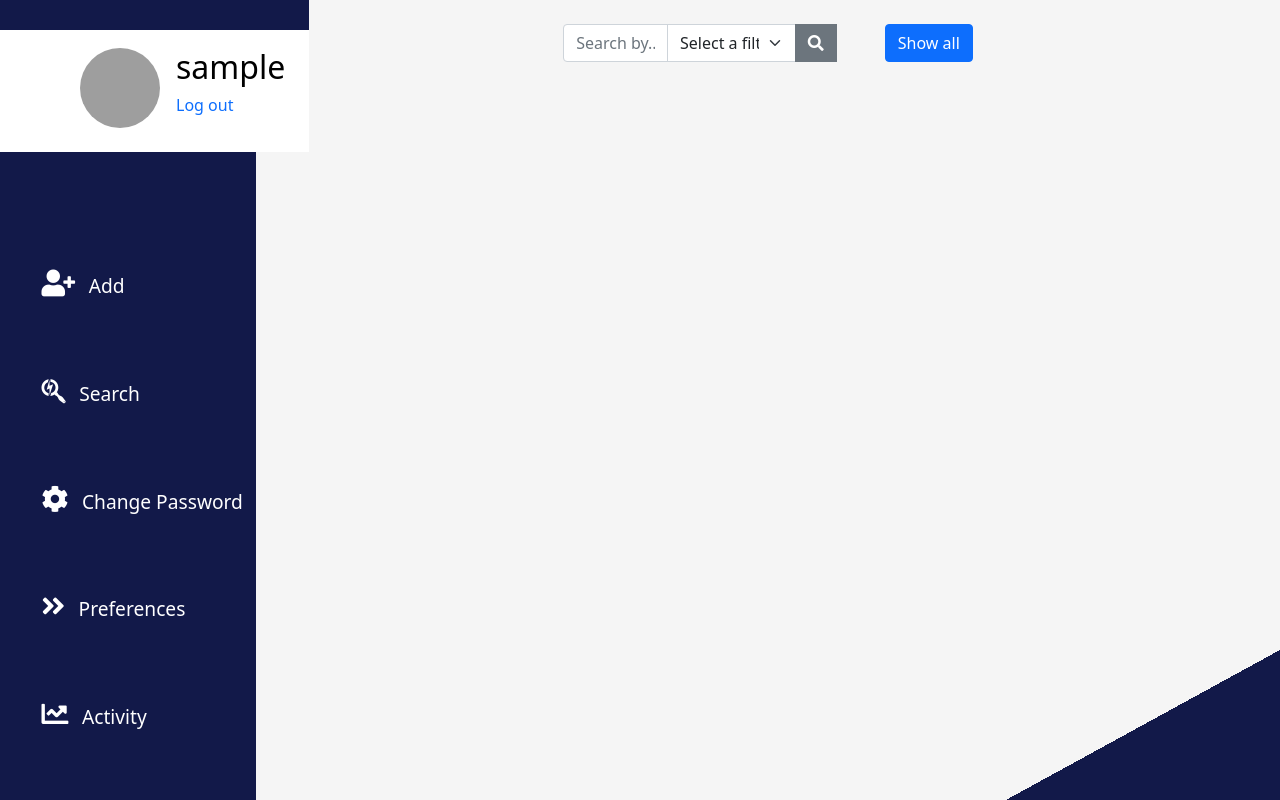
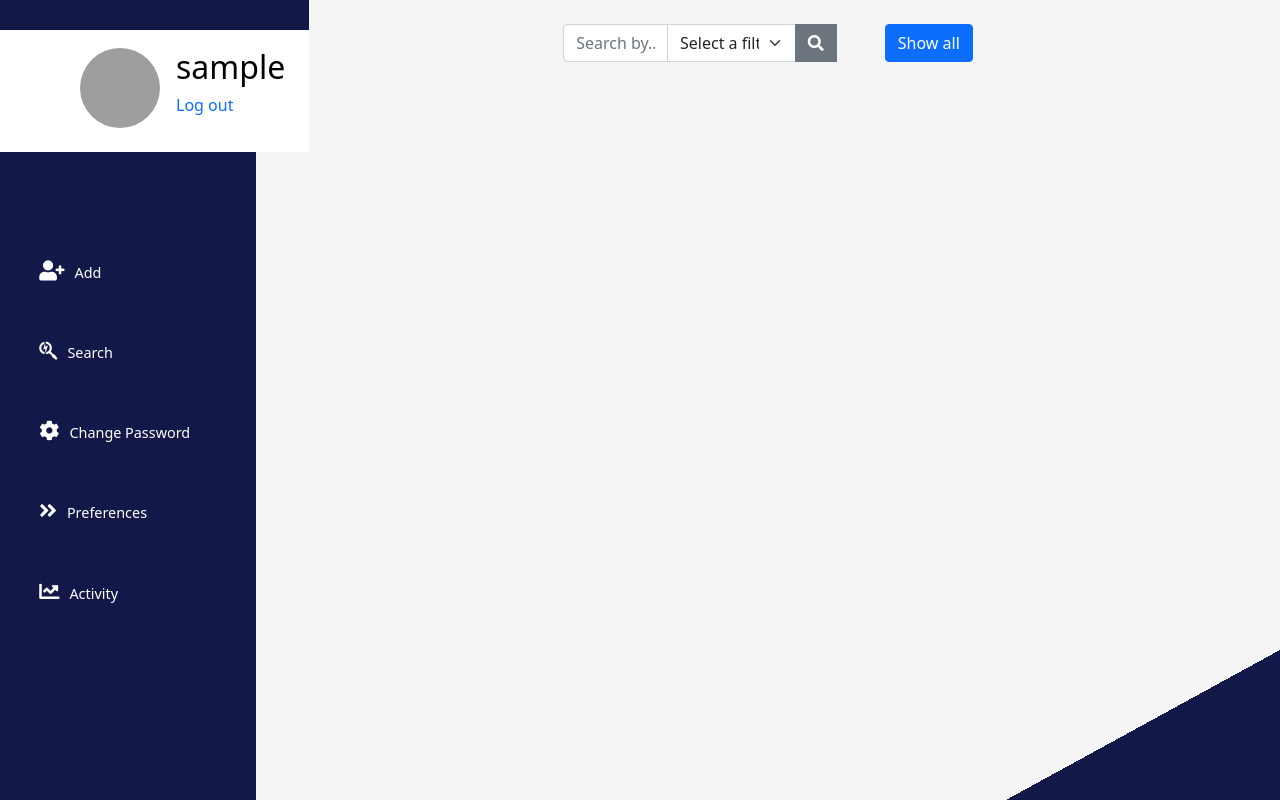
Before and after one commit to ScidaP/db-user-interface, a PHP site: page /php/search.php in a window 1280 px wide. Run offline with PHP 8.4, Linux system fonts and the light colour scheme; the visitor is signed in with stand-in values (Sample User, id 1); data that the repository does not hold is empty; some libraries are stand-ins or nearby versions; grey boxes are pictures that could not be loaded.

Commit message:
Ultimo commit, project terminado

```diff
--- a/css/main.css
+++ b/css/main.css
@@ -300,3 +300,37 @@ form .search-input {
 .fa-chevron-down {
     margin-left: 0.5em;
 }
+
+/******************/
+/* PANTALLAS NO HD*/
+/*****************/
+
+@media screen and (max-width: 1785px) {
+    .search-table {
+        width: 90%;
+    }
+
+    .search-table td, .search-table th {
+        font-size: 0.8em;
+        padding: 0.7em 2.4em;
+    }
+}
+
+@media screen and (max-width: 1620px) {
+    .search-table {
+        width: 80%;
+    }
+    .search-table td, .search-table th {
+        font-size: 0.75em;
+        padding: 0.6em 2.3em;
+    }
+    .nav ul li {
+        font-size: 0.95em;
+    }
+}
+
+@media screen and (max-width: 1492px) {
+    .nav ul li {
+        font-size: 0.9em;
+    }
+}
--- a/php/modificar.php
+++ b/php/modificar.php
@@ -26,7 +26,7 @@
                 $consulta = str_replace(", WHERE", " WHERE", $consulta);
                 $enviarConsulta = mysqli_query($conectar, $consulta);
                 if ($enviarConsulta) {
-                    redirecting();
+		    redirecting();
                     # --- Agregar a activity.txt ---
                     date_default_timezone_set("America/Argentina/Buenos_Aires");
                     $fecha = date("d-m-Y H:i", time());
--- a/php/search.php
+++ b/php/search.php
@@ -43,19 +43,19 @@
             if (isset($_COOKIE[$_SESSION['usuario']])) {
                 switch ($_COOKIE[$_SESSION['usuario']]) {
                     case '1':
-                        echo ' style="font-size: 0.6em;">';
+                        echo ' style="font-size: 0.8em; width: 80%;">';
                         break;
                     case '2':
-                        echo ' style="font-size: 0.8em;">';
+                        echo ' style="font-size: 0.95em; width: 85%;">';
                         break;
                     case '3':
                         echo '>';
                         break;
                     case '4':
-                        echo ' style="font-size: 1.03em;">';
+                        echo ' style="font-size: 1.02em; width: 90%;">';
                         break;
                     case '5':
-                        echo ' style="font-size: 1.08em;">';
+                        echo ' style="font-size: 1.05em; width: 95%;">';
                         break;
                 }
             } else {
```
Also changed, not shown: activity/activity.txt (+7 -0 lines).
